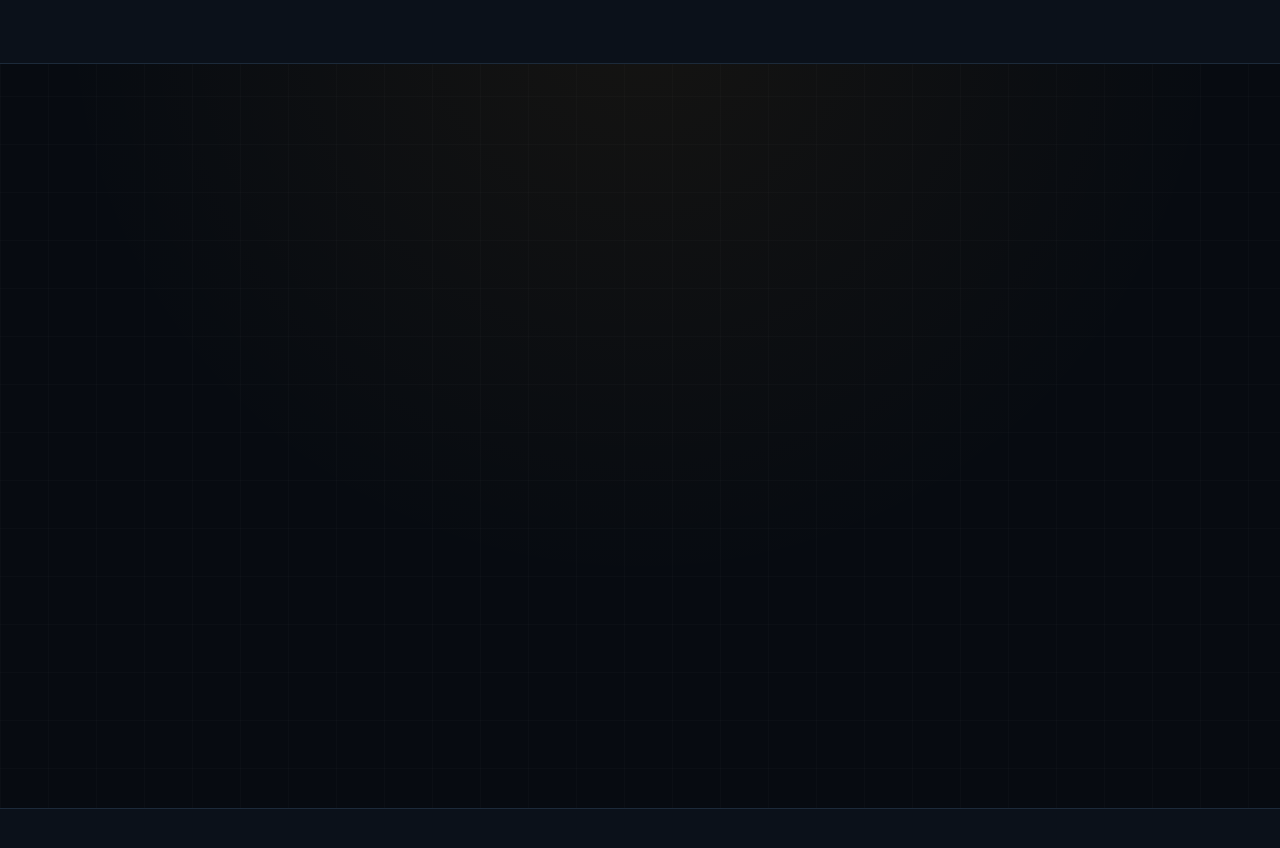
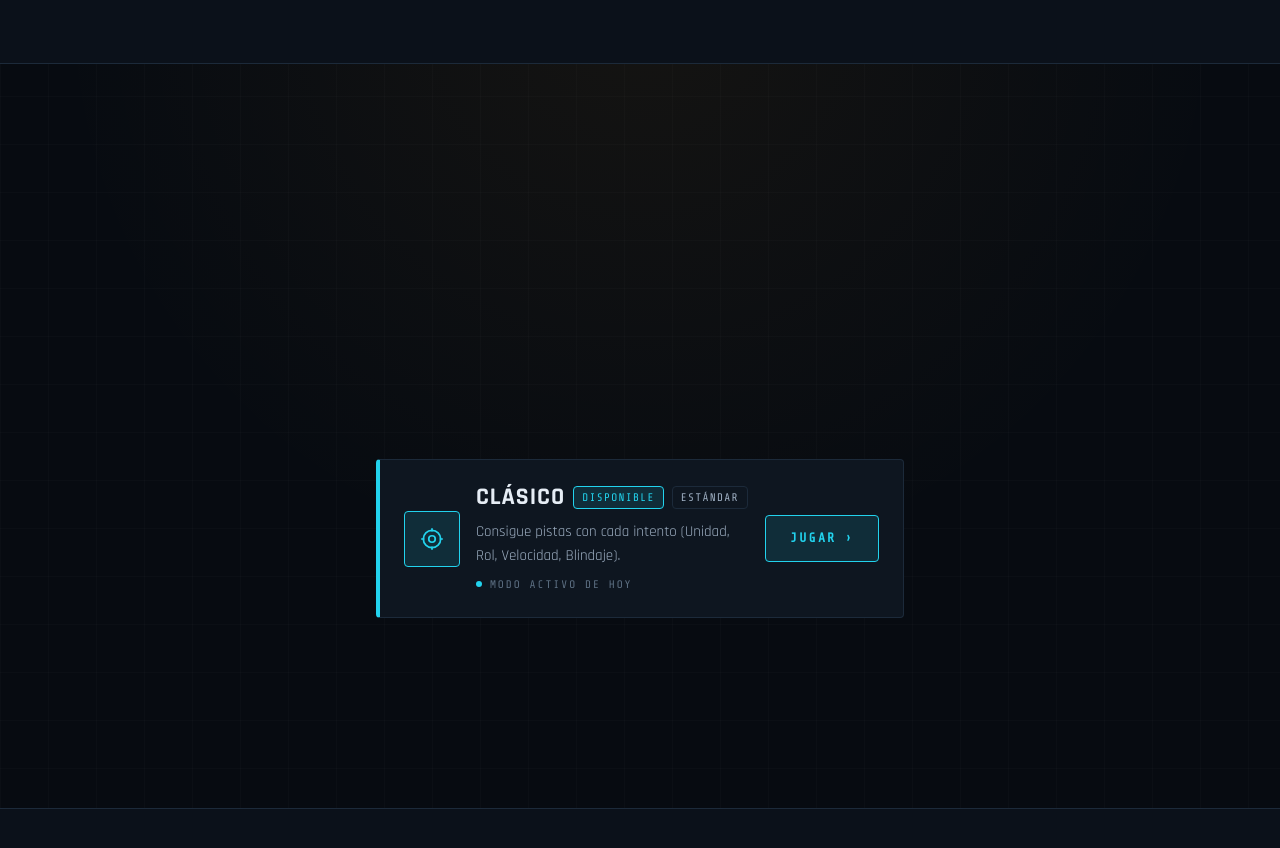
Before and after one commit to negx02/Proyecto-final-MAD, an Astro site: page / in a window 1280 px wide. Built offline with nearby package versions, Linux system fonts and the light colour scheme; Astro itself is replaced by a stand-in of ours.

Commit message:
HU-08: tarjeta del modo Clásico y botón Jugar

```diff
--- /dev/null
+++ b/src/components/ModeCard.astro
@@ -0,0 +1,146 @@
+---
+const { href = '/clasico' } = Astro.props;
+---
+
+<article class="modo-tarjeta">
+  <div class="modo-tarjeta__icono" aria-hidden="true">
+    <svg viewBox="0 0 24 24" width="26" height="26" fill="none" stroke="currentColor" stroke-width="1.6">
+      <circle cx="12" cy="12" r="8" />
+      <circle cx="12" cy="12" r="3" />
+      <path d="M12 2v3M12 19v3M2 12h3M19 12h3" />
+    </svg>
+  </div>
+
+  <div class="modo-tarjeta__contenido">
+    <div class="modo-tarjeta__encabezado">
+      <h2 class="modo-tarjeta__titulo">Clásico</h2>
+      <span class="modo-tarjeta__etiqueta modo-tarjeta__etiqueta--disponible">Disponible</span>
+      <span class="modo-tarjeta__etiqueta">Estándar</span>
+    </div>
+
+    <p class="modo-tarjeta__descripcion">
+      Consigue pistas con cada intento (Unidad, Rol, Velocidad, Blindaje).
+    </p>
+
+    <p class="modo-tarjeta__estado etiqueta-mono">
+      <span class="modo-tarjeta__punto" aria-hidden="true"></span>
+      Modo activo de hoy
+    </p>
+  </div>
+
+  <a class="modo-tarjeta__jugar" href={href}>
+    Jugar
+    <span aria-hidden="true">›</span>
+  </a>
+</article>
+
+<style>
+  .modo-tarjeta {
+    display: flex;
+    align-items: center;
+    gap: var(--espacio-4);
+    padding: var(--espacio-6);
+    background-color: var(--color-superficie);
+    border: var(--borde-fino);
+    border-left: 4px solid var(--color-cian);
+    border-radius: var(--radio);
+  }
+
+  .modo-tarjeta__icono {
+    display: flex;
+    align-items: center;
+    justify-content: center;
+    flex-shrink: 0;
+    width: 56px;
+    height: 56px;
+    color: var(--color-cian);
+    background-color: var(--color-cian-tenue);
+    border: 1px solid var(--color-cian);
+    border-radius: var(--radio);
+  }
+
+  .modo-tarjeta__contenido {
+    display: flex;
+    flex-direction: column;
+    gap: var(--espacio-2);
+    flex: 1;
+    min-width: 0;
+  }
+
+  .modo-tarjeta__encabezado {
+    display: flex;
+    align-items: center;
+    flex-wrap: wrap;
+    gap: var(--espacio-2);
+  }
+
+  .modo-tarjeta__titulo {
+    font-size: var(--texto-xl);
+    color: var(--color-texto);
+  }
+
+  .modo-tarjeta__etiqueta {
+    padding: 0.1rem 0.5rem;
+    font-family: var(--fuente-mono);
+    font-size: var(--texto-xs);
+    letter-spacing: 0.12em;
+    text-transform: uppercase;
+    color: var(--color-texto-suave);
+    border: 1px solid var(--color-borde);
+    border-radius: var(--radio);
+  }
+
+  .modo-tarjeta__etiqueta--disponible {
+    color: var(--color-cian);
+    background-color: var(--color-cian-tenue);
+    border-color: var(--color-cian);
+  }
+
+  .modo-tarjeta__descripcion {
+    font-size: var(--texto-base);
+    color: var(--color-texto-suave);
+  }
+
+  .modo-tarjeta__estado {
+    display: flex;
+    align-items: center;
+    gap: var(--espacio-2);
+  }
+
+  .modo-tarjeta__punto {
+    width: 6px;
+    height: 6px;
+    border-radius: 50%;
+    background-color: var(--color-cian);
+  }
+
+  .modo-tarjeta__jugar {
+    display: inline-flex;
+    align-items: center;
+    gap: var(--espacio-2);
+    flex-shrink: 0;
+    padding: var(--espacio-3) var(--espacio-6);
+    font-family: var(--fuente-mono);
+    font-size: var(--texto-sm);
+    font-weight: 700;
+    letter-spacing: 0.18em;
+    text-transform: uppercase;
+    color: var(--color-cian);
+    background-color: var(--color-cian-tenue);
+    border: 1px solid var(--color-cian);
+    border-radius: var(--radio);
+    transition: background-color 0.15s ease, color 0.15s ease, box-shadow 0.15s ease;
+  }
+
+  .modo-tarjeta__jugar:hover,
+  .modo-tarjeta__jugar:focus-visible {
+    color: var(--color-fondo);
+    background-color: var(--color-cian);
+    box-shadow: 0 0 18px rgba(34, 211, 238, 0.45);
+  }
+
+  .modo-tarjeta__jugar:focus-visible {
+    outline: 2px solid var(--color-naranja);
+    outline-offset: 3px;
+  }
+</style>
--- a/src/pages/index.astro
+++ b/src/pages/index.astro
@@ -1,6 +1,7 @@
 ---
 import BaseLayout from '../layouts/BaseLayout.astro';
 import Hero from '../components/Hero.astro';
+import ModeCard from '../components/ModeCard.astro';
 ---
 
 <BaseLayout title="R6SDLE | Menú principal">
@@ -10,7 +11,9 @@ import Hero from '../components/Hero.astro';
     <section class="principal__tarjetas">
       <div class="principal__cuadricula">
         <div class="principal__operador"></div>
-        <div class="principal__modo"></div>
+        <div class="principal__modo">
+          <ModeCard href="/clasico" />
+        </div>
         <div class="principal__operador"></div>
       </div>
 
```
